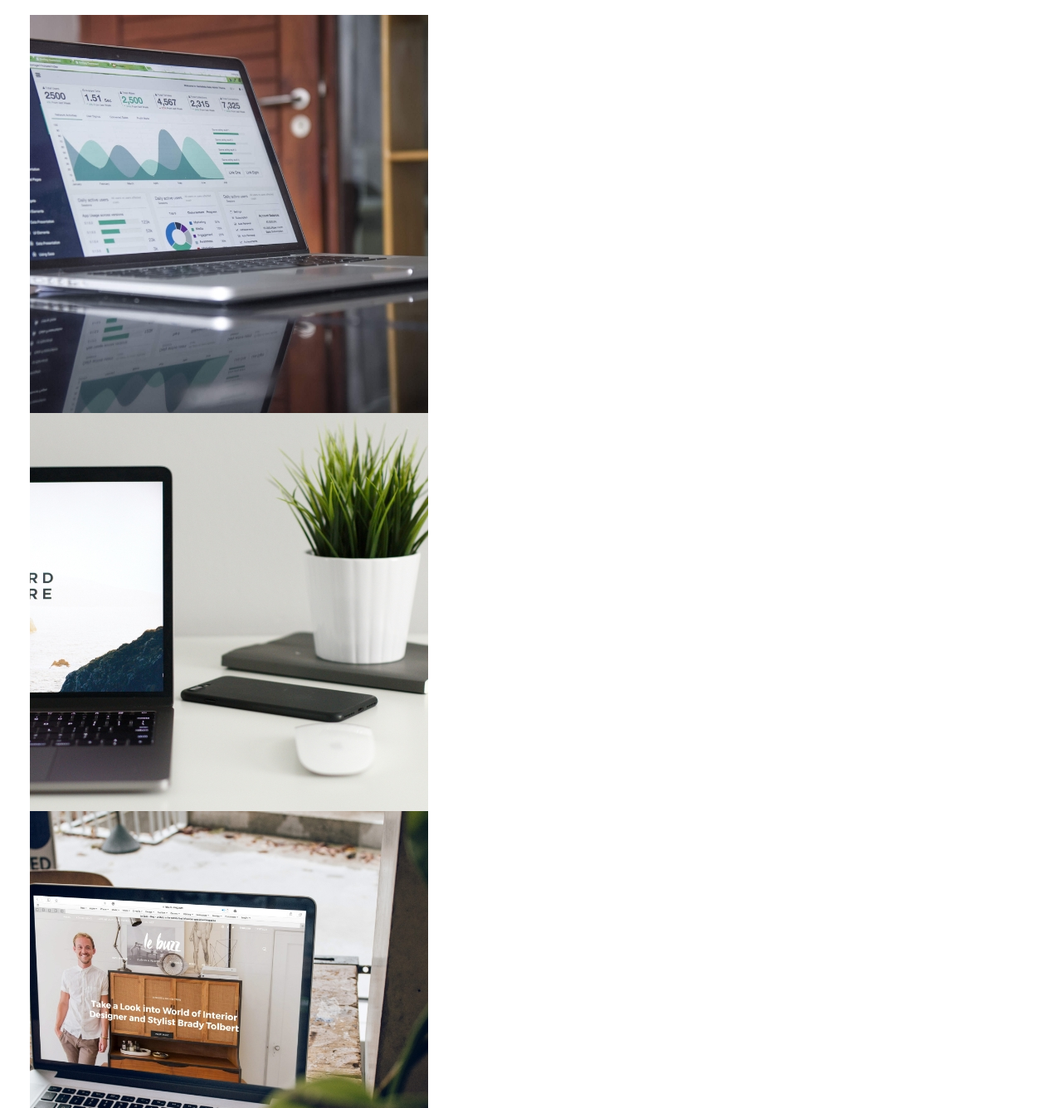
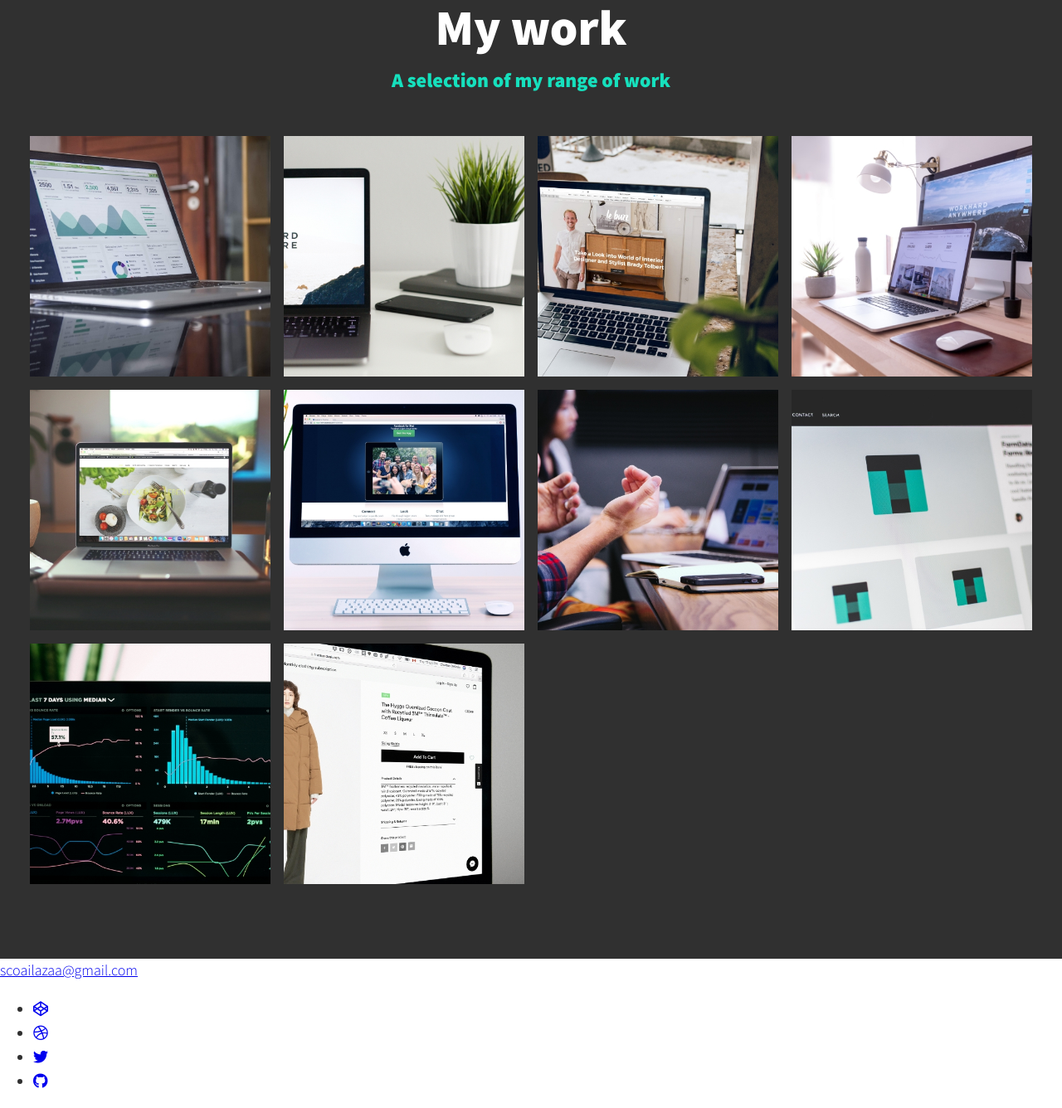
Before and after one commit to StevenACZ/Portfolio_Dev, a website: page index.html in a window 1280 px wide. Shown: the part 1824-3160 px from the top of the page at 83% size. Drawn offline with nearby package versions, Linux system fonts and the light colour scheme.

Commit message:
Adding icons from icon awesome

```diff
--- a/index.html
+++ b/index.html
@@ -94,8 +94,8 @@
 
   <!--MY WORK-->
   <section class="my-work" id="work">
-    <h2 class="section__title"></h2>
-    <p class="section__subtitle"></p>
+    <h2 class="section__title section__title--work">My work</h2>
+    <p class="section__subtitle section__subtitle--work">A selection of my range of work</p>
 
     <div class="portfolio">
       <!--Portfolio item 01-->
@@ -145,10 +145,29 @@
   <footer>
     <a href="mailto:scoailazaa@gmail.com" class="footer__link">scoailazaa@gmail.com</a>
     <ul class="social-list">
-      <li class="social-list__item"><a href="#" class="social-list__link">e</a></li>
-      <li class="social-list__item"><a href="#" class="social-list__link">b</a></li>
-      <li class="social-list__item"><a href="#" class="social-list__link">c</a></li>
-      <li class="social-list__item"><a href="#" class="social-list__link">d</a></li>
+      <li class="social-list__item">
+        <a class="social-list__link" href="https://codepen.io">
+          <i class="fab fa-codepen"></i>
+        </a>
+      </li>
+
+      <li class="social-list__item">
+        <a class="social-list__link" href="http://dribbble.com">
+          <i class="fab fa-dribbble"></i>
+        </a>
+      </li>
+
+      <li class="social-list__item">
+        <a class="social-list__link" href="https://twitter.com">
+          <i class="fab fa-twitter"></i>
+        </a>
+      </li>
+
+      <li class="social-list__item">
+        <a class="social-list__link" href="https://github.com">
+          <i class="fab fa-github"></i>
+        </a>
+      </li>
     </ul>
   </footer>
 
--- a/src/sass/base/_typography.scss
+++ b/src/sass/base/_typography.scss
@@ -12,6 +12,7 @@ h1 { font-size: var(--fs-h1) }
 h2 { font-size: var(--fs-h2) }
 h3 { font-size: var(--fs-h3) }
 
+// TITLE
 .section__title {
   margin-bottom: .25em;
 
@@ -24,6 +25,7 @@ h3 { font-size: var(--fs-h3) }
   }
 }
 
+// SUBTITLE
 .section__subtitle {
   margin: 0;
   font-size: var(--fs-h3);
@@ -36,3 +38,10 @@ h3 { font-size: var(--fs-h3) }
     margin-bottom: 1em;
   }
 }
+
+// WORK
+.section__subtitle--work {
+  color: var(--clr-accent);
+  font-weight: var(--fw-bold);
+  margin-bottom: 2em;
+}
--- a/src/sass/pages/_home.scss
+++ b/src/sass/pages/_home.scss
@@ -127,9 +127,44 @@
     grid-column: 1 / -1;
     grid-row: 2;
     position: relative;
-    left: -1em;
-    width: calc(100% - .1em);
     padding-left: 1em;
-    padding-right: calc(200px - 7em);
+    padding-right: 200px;
   }
 }
+
+/////////////////////////////////////////////////////////////
+//--(MY WORK | SECTION)-----------------------------------//
+///////////////////////////////////////////////////////////
+.my-work {
+  background-color: var(--clr-dark);
+  color: var(--clr-light);
+  text-align: center;
+}
+
+.portfolio {
+  display: grid;
+  grid-template-columns: repeat(auto-fit, minmax(250px, 1fr));
+  grid-gap: 1rem;
+
+  &__item {
+    background: var(--clr-accent);
+    overflow: hidden;
+  }
+
+  &__img {
+    transition:
+      transform 750ms cubic-bezier(.5, 0, .5, 1),
+      opacity 250ms linear;
+  }
+
+  &__item:focus {
+    position: relative;
+    z-index: 2;
+  }
+
+  &__img:hover,
+  &__item:focus .portfolio__img {
+    transform: scale(1.2);
+    opacity: .5;
+  }
+}
```
Also changed, not shown: src/css/style.css.
